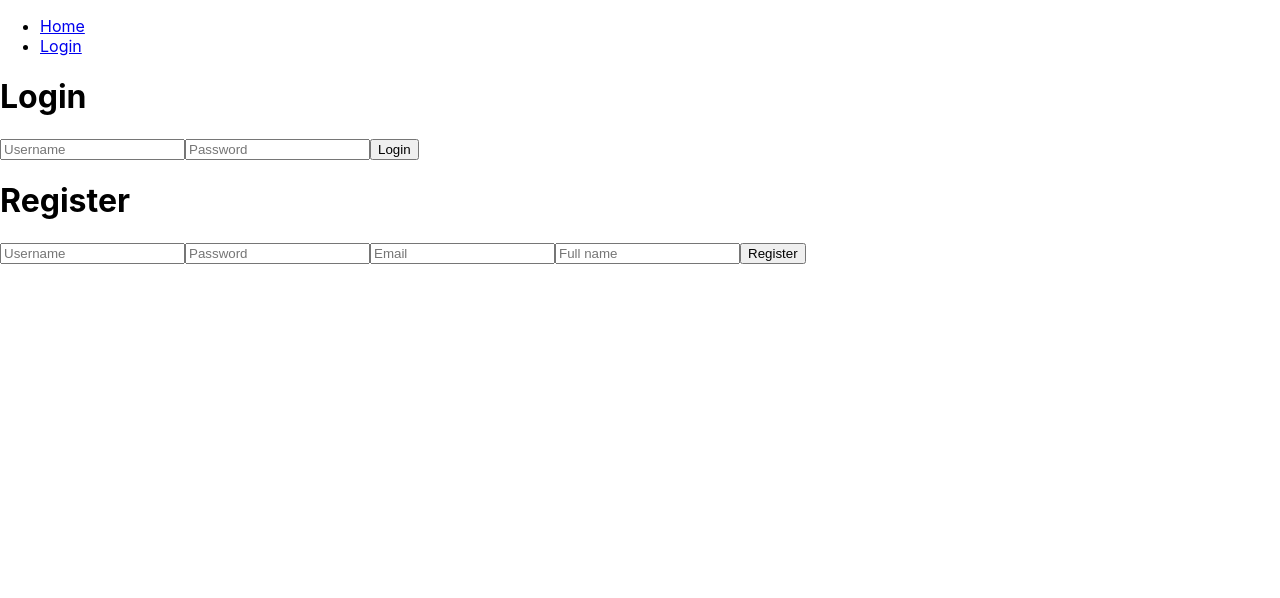
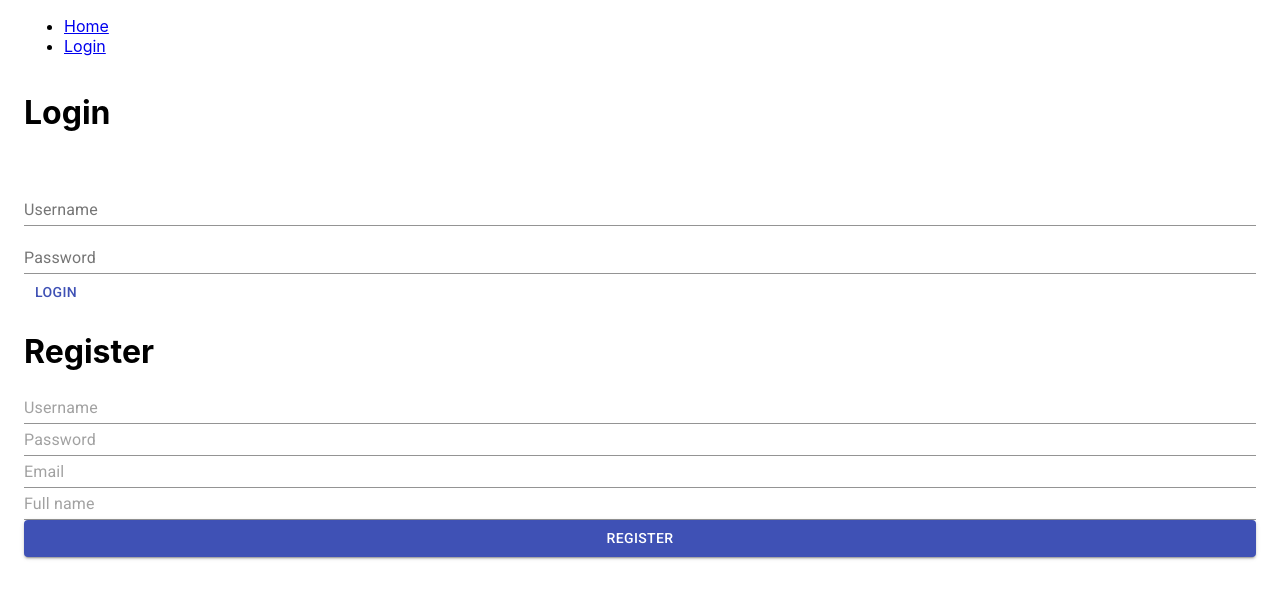
Before and after one commit to Smuliz/mediapalv, a React (Create React App) app: page / in a window 1280 px wide. Shown: the top 598 px of the page. Built offline with nearby package versions, Linux system fonts and the light colour scheme; no server answers.

Commit message:
eka material, errori on

```diff
--- a/package.json
+++ b/package.json
@@ -3,6 +3,7 @@
   "version": "0.1.0",
   "private": true,
   "dependencies": {
+    "@material-ui/core": "^4.9.11",
     "@testing-library/jest-dom": "^4.2.4",
     "@testing-library/react": "^9.5.0",
     "@testing-library/user-event": "^7.2.1",
--- a/public/index.html
+++ b/public/index.html
@@ -3,6 +3,7 @@
   <head>
     <meta charset="utf-8" />
     <link rel="icon" href="%PUBLIC_URL%/favicon.ico" />
+    <link rel="stylesheet" href="https://fonts.googleapis.com/css?family=Roboto:300,400,500,700&display=swap" />
     <meta name="viewport" content="width=device-width, initial-scale=1" />
     <meta name="theme-color" content="#000000" />
     <meta
--- a/src/App.js
+++ b/src/App.js
@@ -1,13 +1,14 @@
 import React from 'react';
 import { BrowserRouter as Router, Route, Switch } from 'react-router-dom';
 import './App.css';
+import Nav from './components/Nav';
 import Home from './views/Home';
-import Nav from './components/Nav';
 import Profile from './views/Profile';
 import Single from './views/Single';
 import Login from './views/Login';
 import Logout from './views/Logout';
 import { MediaProvider } from './contexts/MediaContext';
+import { Container } from '@material-ui/core';
 
 
 
@@ -17,6 +18,7 @@ const App = () => {
     // eslint-disable-next-line no-undef
     <Router basename={process.env.PUBLIC_URL}>
       <MediaProvider>
+        <Container>
           <Nav />
           <Switch>
             <Route path="/" exact component={Login} />
@@ -25,6 +27,7 @@ const App = () => {
             <Route path="/single/:id" component={Single} />
             <Route path="/logout" component={Logout} />
           </Switch>
+        </Container>
       </MediaProvider>
     </Router>
   );
--- a/src/components/LoginForm.js
+++ b/src/components/LoginForm.js
@@ -4,6 +4,7 @@ import { login } from '../hooks/ApiHooks';
 import { MediaContext } from '../contexts/MediaContext';
 import PropTypes from 'prop-types';
 import { withRouter } from 'react-router-dom';
+import {Button, TextField, Grid} from '@material-ui/core';
 
 
 
@@ -17,32 +18,46 @@ const LoginForm = ({ history }) => {
             localStorage.setItem('token', userdata.token);
             history.push('/home');
         } catch (e) {
-            console.log(e.message);
+            console.log("login form",e.message);
         }
     };
 
     const { inputs, handleInputChange, handleSubmit } = useLoginForm(doLogin);
     return (
-        <>
-            <h1>Login</h1>
+        <Grid container spacing={3}>
+            <Grid item xs={12}>
+                <h1>Login</h1>
+            </Grid>
+            <Grid item xs={12}>
             <form onSubmit={handleSubmit}>
-                <input
+                <Grid container>
+                    <Grid container item xs={12}>
+                <TextField
+                    fullWidth
                     type="text"
                     name="username"
-                    placeholder="Username"
+                    label="Username"
                     onChange={handleInputChange}
                     value={inputs.username}
                 />
-                <input
+                </Grid>
+                <Grid container item xs={12}>
+                <TextField
+                    fullWidth
                     type="password"
                     name="password"
-                    placeholder="Password"
+                    label="Password"
                     onChange={handleInputChange}
                     value={inputs.password}
                 />
-                <button type="submit">Login</button>
+                </Grid>
+                <Grid container item xs={12}>
+                <Button color="primary" type="submit">Login</Button>
+                </Grid>
+                </Grid>
             </form>
-        </>
+            </Grid>
+        </Grid>
     );
 };
 LoginForm.propTypes = {
--- a/src/components/RegisterForm.js
+++ b/src/components/RegisterForm.js
@@ -4,7 +4,7 @@ import { register, login, checkUserAvailable } from '../hooks/ApiHooks';
 import { withRouter } from 'react-router-dom';
 import PropTypes from 'prop-types';
 import { MediaContext } from '../contexts/MediaContext';
-
+import { Button, TextField, Grid } from '@material-ui/core';
 
 const RegisterForm = ({ history }) => {
     // eslint-disable-next-line no-unused-vars
@@ -26,40 +26,60 @@ const RegisterForm = ({ history }) => {
 
     const { inputs, handleInputChange, handleSubmit } = useSignUpForm(doRegister);
     return (
-        <>
+        <Grid container>
+            <Grid item>
                 <h1>Register</h1>
+            </Grid>
+            <Grid item xs={12}>
                 <form onSubmit={handleSubmit}>
-                <input
+                    <Grid container>
+                        <Grid container item>
+                            <TextField
+                            fullWidth
                                 type="text"
                                 name="username"
                                 placeholder="Username"
                                 onChange={handleInputChange}
                                 value={inputs.username}
                             />
-                <input
+                        </Grid>
+                        <Grid container item>
+                            <TextField
+                            fullWidth
                                 type="password"
                                 name="password"
                                 placeholder="Password"
                                 onChange={handleInputChange}
                                 value={inputs.password}
                             />
-                <input
+                        </Grid>
+                        <Grid container item>
+                            <TextField
+                            fullWidth
                                 type="email"
                                 name="email"
                                 placeholder="Email"
                                 onChange={handleInputChange}
                                 value={inputs.email}
                             />
-                <input
+                        </Grid>
+                        <Grid container item>
+                            <TextField
+                            fullWidth
                                 type="text"
                                 name="full_name"
                                 placeholder="Full name"
                                 onChange={handleInputChange}
                                 value={inputs.full_name}
                             />
-                <button type="submit">Register</button>
+                        </Grid>
+                        <Grid container item>
+                            <Button fullWidth color="primary" type="submit" variant="contained">Register</Button>
+                        </Grid>
+                    </Grid>
                 </form>
-        </>
+            </Grid>
+        </Grid>
     );
 };
 
--- a/src/hooks/ApiHooks.js
+++ b/src/hooks/ApiHooks.js
@@ -12,7 +12,7 @@ const useAllMedia = () => {
       const response = await fetch(baseUrl + 'media/' + item.file_id);
       return await response.json();
     }));
-    console.log(json);
+    console.log(items);
     setData(items)
   }
 
@@ -36,7 +36,22 @@ const useSingleMedia = (id) => {
   }, [id]);
 
   return data;
-}
+};
+
+const useAvatarImage = (id) => {
+  const [data, setData] = useState([]);
+  const fetchUrl = async (uid) => {
+    const response = await fetch(baseUrl + 'tags/avatar_' + uid);
+    const item = await response.json();
+    setData(item);
+  }
+
+  useEffect(() => {
+    fetchUrl(id);
+  }, [id]);
+
+  return data;
+};
 
 const register = async (inputs) => {
   const fetchOptions = {
@@ -50,7 +65,7 @@ const register = async (inputs) => {
     const response = await fetch(baseUrl + 'users', fetchOptions);
     const json = await response.json();
     if (!response.ok) throw new Error(json.message + ': ' + json.error);
-    return json();
+    return json;
   } catch (e) {
     throw new Error(e.message);
   }
@@ -68,7 +83,7 @@ const login = async (inputs) => {
     const response = await fetch(baseUrl + 'login', fetchOptions);
     const json = await response.json();
     if (!response.ok) throw new Error(json.message + ': ' + json.error);
-    return json();
+    return json;
   } catch (e) {
     throw new Error(e.message);
   }
@@ -80,7 +95,7 @@ const checkUserAvailable = async (name) => {
     const response = await fetch(baseUrl + 'users/username/', name);
     const json = await response.json();
     if (!response.ok) throw new Error(json.message + ': ' + json.error);
-    return json();
+    return json;
   } catch (e) {
     throw new Error(e.message);
   }
@@ -96,7 +111,7 @@ const checkToken = async(token) => {
     const response = await fetch(baseUrl + 'users/user', fetchOptions);
     const json = await response.json();
     if (!response.ok) throw new Error(json.message + ': ' + json.error);
-    return json();
+    return json;
   } catch (e) {
     throw new Error(e.message);
   }
@@ -109,5 +124,6 @@ export {
   login,
   checkUserAvailable,
   checkToken,
+  useAvatarImage,
 
 }
--- a/src/views/Profile.js
+++ b/src/views/Profile.js
@@ -1,17 +1,39 @@
 import React, { useContext } from 'react';
 import { MediaContext } from '../contexts/MediaContext';
+import { Card, CardMedia, CardContent, makeStyles, Typography } from '@material-ui/core';
+import { useAvatarImage } from '../hooks/ApiHooks';
+
+const mediaUrl = 'http://media.mw.metropolia.fi/wbma/uploads/';
+
+const useStyles = makeStyles({
+  root: {
+    maxWidth: 345,
+  },
+  media: {
+    height: 300,
+  },
+});
 
 const Profile = () => {
+  const classes= useStyles();
   const [user] = useContext(MediaContext)
+  const avatar = useAvatarImage(user.user_id);
   return (
     <>
-      <h1>Profile</h1>
-      {user !== null &&
-        <>
-          <p>{user.username}</p>
-          <p>{user.email}</p>
-          <p>{user.full_name}</p>
-        </>
+      <Typography component="h2" variant="h5" gutterBottom>Profile</Typography>
+      {user !== null && avatar.length > 0 &&
+        <Card>
+          <CardMedia
+          className={classes.media}
+          image={mediaUrl + avatar[0].filename}
+          title="Avatar image"
+          />
+          <CardContent>
+          <Typography variant="body2" color="textSecondary">Username: {user.username}</Typography>
+          <Typography variant="body2" color="textSecondary">email: {user.email}</Typography>
+          <Typography variant="body2" color="textSecondary">Full name: {user.full_name}</Typography>
+          </CardContent>
+        </Card>
       }
     </>
   );
```
Also changed, not shown: 1 other file (tests, documents, lock files or other folders). Lines whose indentation alone changed are shown as unchanged.
